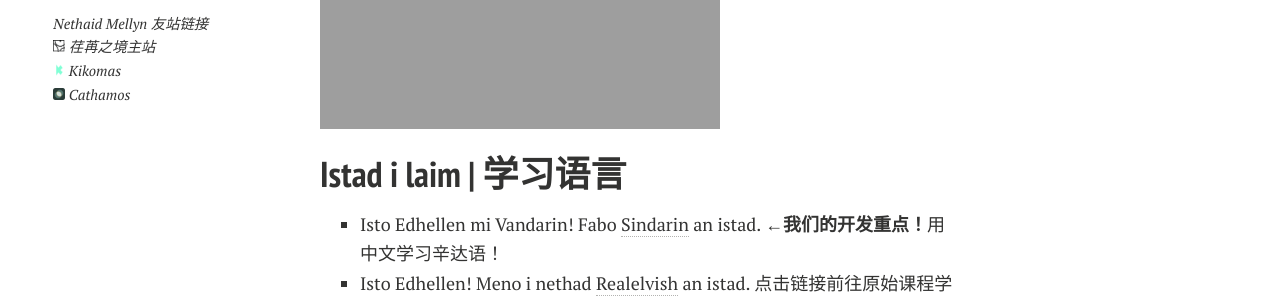
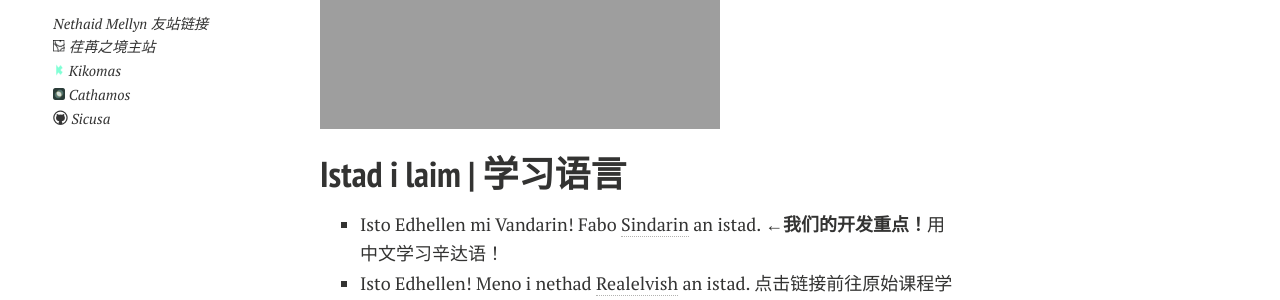
Before and after one commit to Kinnuch/kinnuch.github.io, a Jekyll site: the page built from index.md, in a window 1280 px wide. Shown: the part 443-743 px from the top of the page. Built offline with Jekyll 4.4.1, drawn with Linux system fonts in a browser that asks for light colours; nearby versions of some CDN libraries; comment, search, counter and statistics services are not loaded; a style sheet for code colours, icons or effects is not loaded; our own code applies the rules of GitHub Pages for plain Markdown files.

Commit message:
Update author-bio.html

```diff
--- a/_includes/author-bio.html
+++ b/_includes/author-bio.html
@@ -54,6 +54,8 @@
             src="https://kinnuch.github.io/file/cathamos.png"
             width ="12px"
             height="12px"/> Cathamos</a></p>
+        <p style="text-indent:0;"><a href="https://github.com/sicusa">
+            <i class="icon-github"></i> Sicusa</a></p>
     </div>
 </body>
 
```
